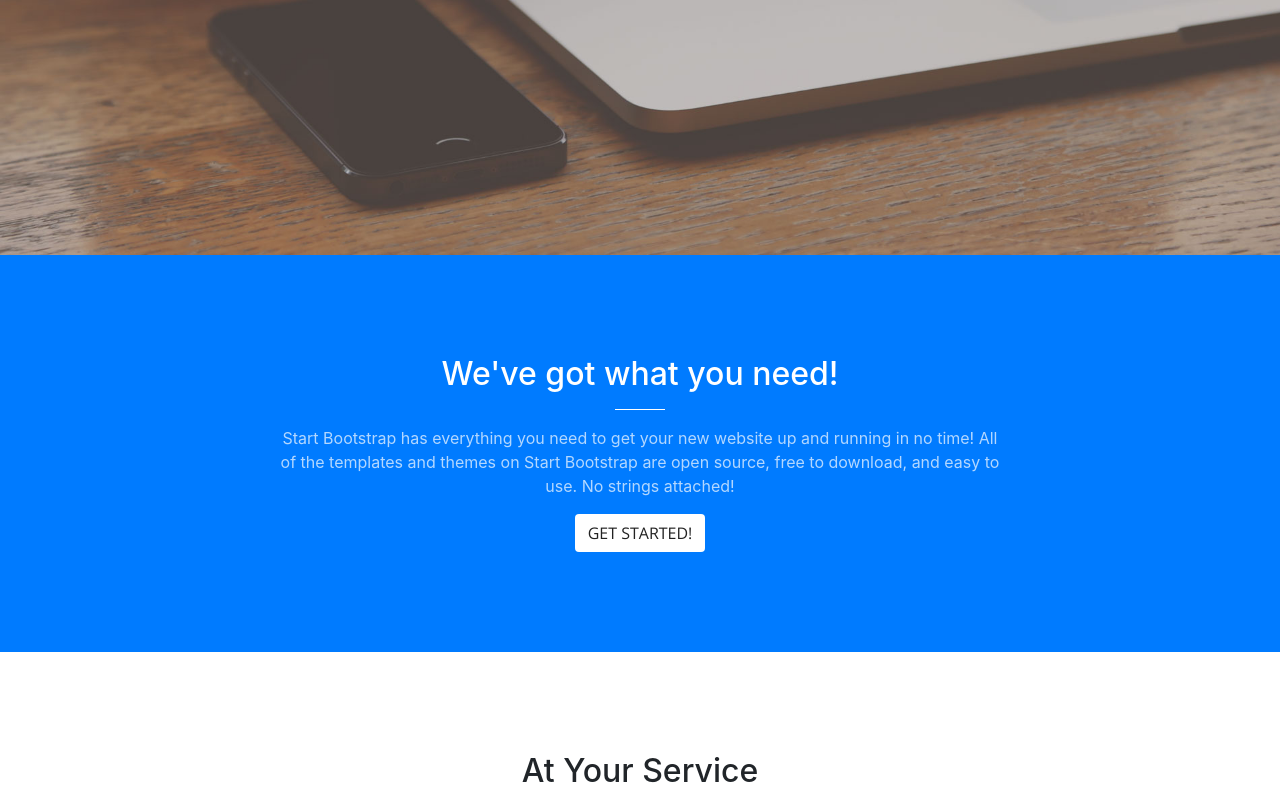
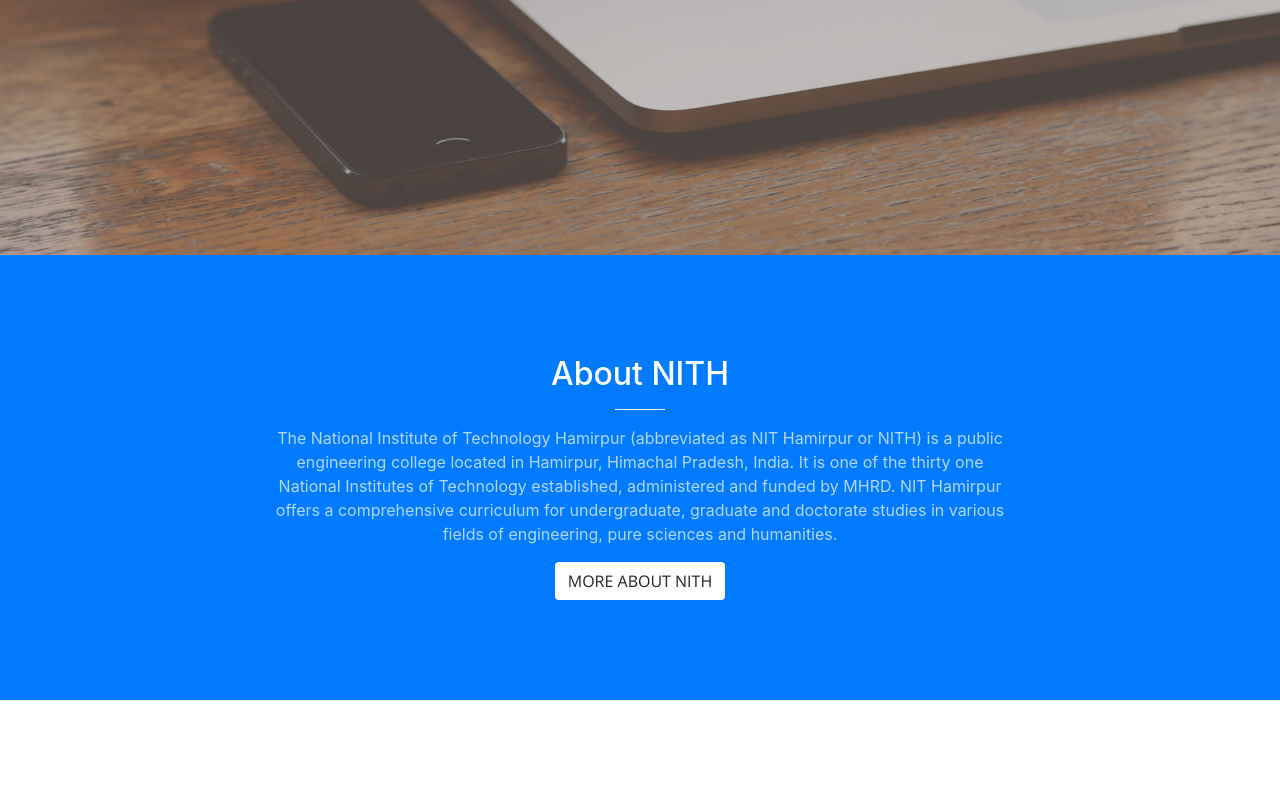
Before and after one commit to krkartikay/ProjectOmnitrix, a website with bundled scripts: page index.html in a window 1280 px wide. Shown: the part 545-1342 px from the top of the page. Built offline with nearby package versions, Linux system fonts and the light colour scheme.

Commit message:
about nith added

```diff
--- a/index.html
+++ b/index.html
@@ -69,10 +69,10 @@
       <div class="container">
         <div class="row">
           <div class="col-lg-8 mx-auto text-center">
-            <h2 class="section-heading text-white">We've got what you need!</h2>
+            <h2 class="section-heading text-white">About NITH</h2>
             <hr class="light">
-            <p class="text-faded">Start Bootstrap has everything you need to get your new website up and running in no time! All of the templates and themes on Start Bootstrap are open source, free to download, and easy to use. No strings attached!</p>
-            <a class="btn btn-default btn-xl js-scroll-trigger" href="#services">Get Started!</a>
+            <p class="text-faded">The National Institute of Technology Hamirpur (abbreviated as NIT Hamirpur or NITH) is a public engineering college located in Hamirpur, Himachal Pradesh, India. It is one of the thirty one National Institutes of Technology established, administered and funded by MHRD. NIT Hamirpur offers a comprehensive curriculum for undergraduate, graduate and doctorate studies in various fields of engineering, pure sciences and humanities.</p>
+            <a class="btn btn-default btn-xl js-scroll-trigger" href="aboutnith.html">More about NITH</a>
           </div>
         </div>
       </div>
```
Also changed, not shown: aboutnith.html (added).
